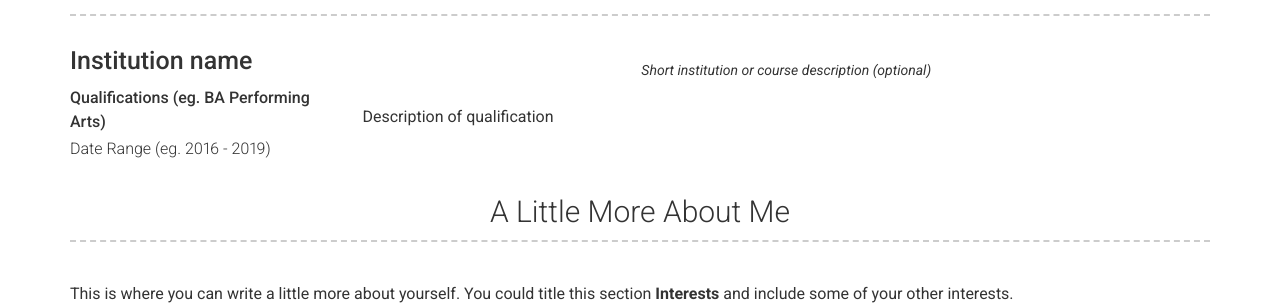
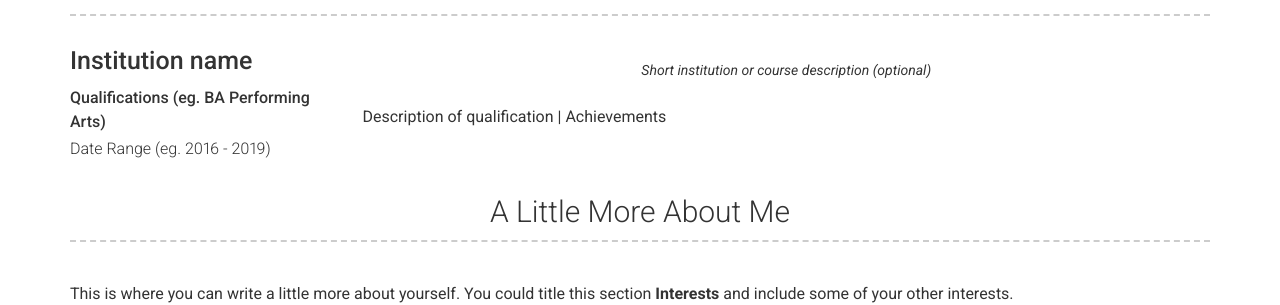
Before and after one commit to afiqabdrashid/afiqabdrashid.github.io, a Jekyll site: the page built from index.md, in a window 1280 px wide. Shown: the part 1156-1461 px from the top of the page. Built offline with Jekyll 4.4.1, drawn with Linux system fonts in a browser that asks for light colours.

Commit message:
Update education.yml

```diff
--- a/_data/education.yml
+++ b/_data/education.yml
@@ -6,3 +6,5 @@
     Short institution or course description (optional)
   description: | # this will include new lines to allow paragraphs
     Description of qualification
+    |
+    Achievements
```
